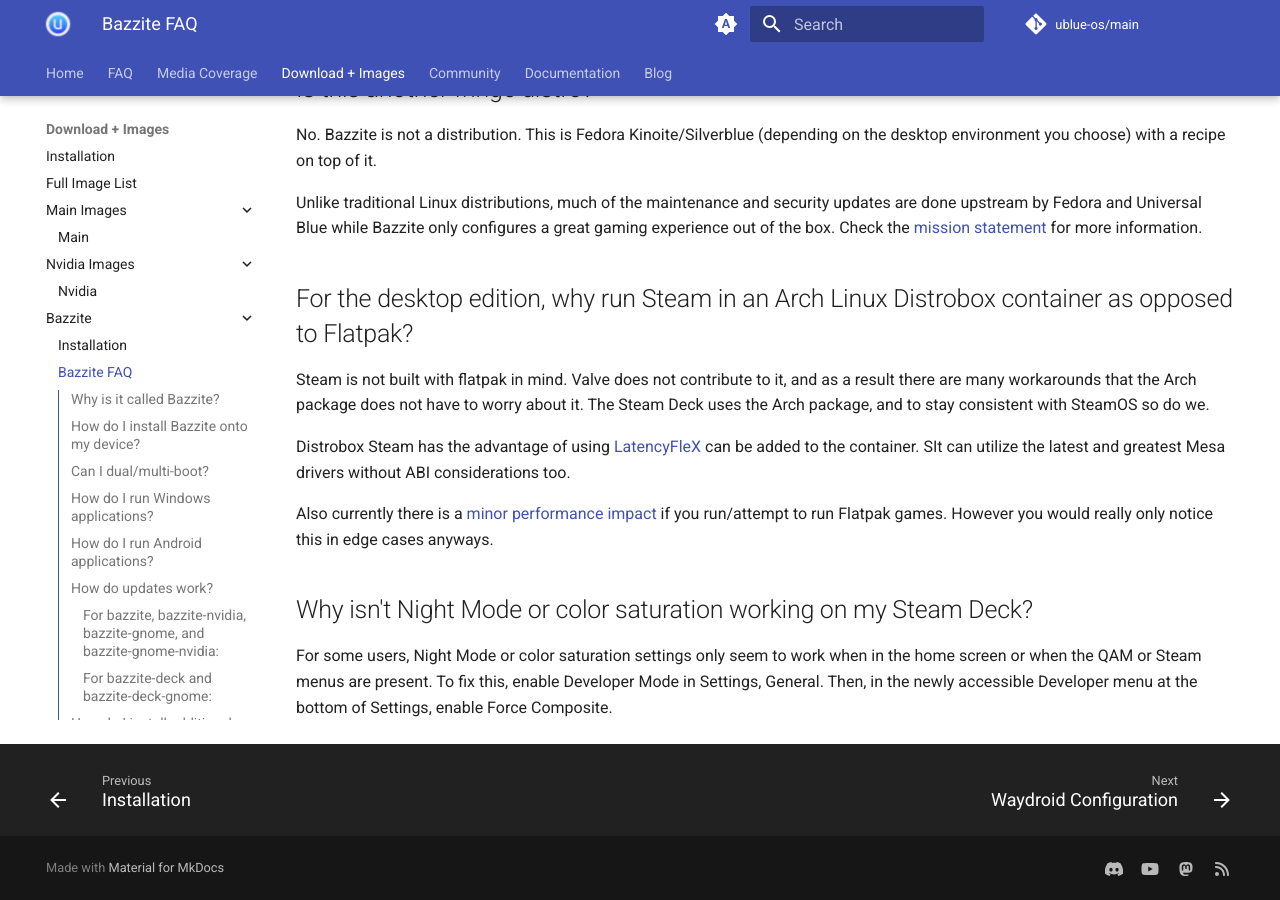
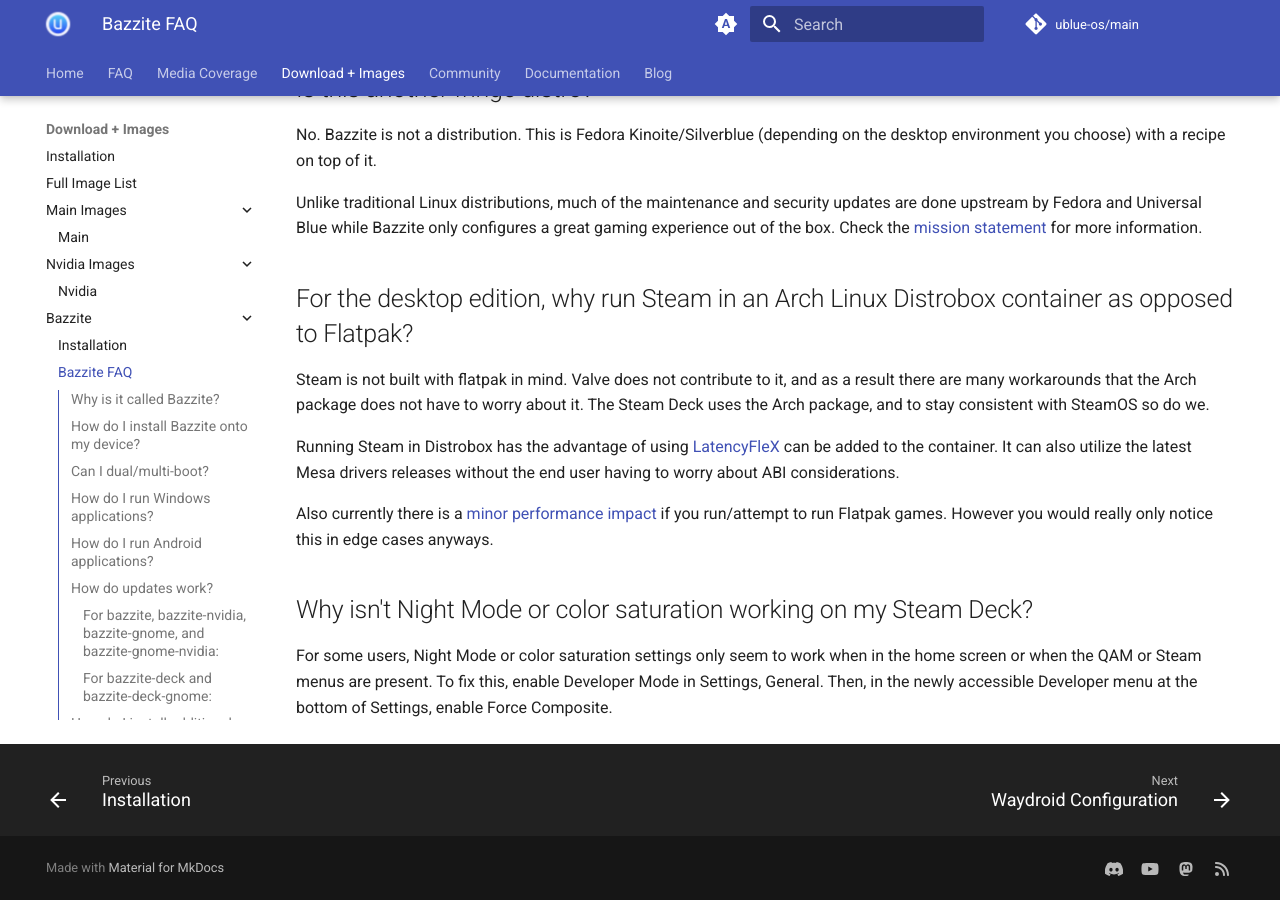
Before and after one commit to ublue-os/website, an MkDocs documentation site: the page built from docs/images/bazzite/FAQ.md, in a window 1280 px wide and 900 px high, scrolled down 2934 px. Built offline with MkDocs 1.6.1 and Material for MkDocs 9.7.7, drawn with Linux system fonts in a browser that asks for light colours; comment, search, counter and statistics services are not loaded.

Commit message:
Update docs/images/bazzite/FAQ.md
Co-authored-by: Jorge O. Castro <jorge.castro@gmail.com>

```diff
--- a/docs/images/bazzite/FAQ.md
+++ b/docs/images/bazzite/FAQ.md
@@ -97,7 +97,7 @@ Unlike traditional Linux distributions, much of the maintenance and security upd
 
 Steam is not built with flatpak in mind. Valve does not contribute to it, and as a result there are many workarounds that the Arch package does not have to worry about it. The Steam Deck uses the Arch package, and to stay consistent with SteamOS so do we.
 
-Distrobox Steam has the advantage of using [LatencyFleX](https://github.com/ishitatsuyuki/LatencyFleX) can be added to the container.  SIt can utilize the latest and greatest Mesa drivers without ABI considerations too.
+Running Steam in Distrobox has the advantage of using [LatencyFleX](https://github.com/ishitatsuyuki/LatencyFleX) can be added to the container.  It can also utilize the latest Mesa drivers releases without the end user having to worry about ABI considerations.
 
 Also currently there is a [minor performance impact](https://github.com/flatpak/flatpak/issues/4187) if you run/attempt to run Flatpak games. However you would really only notice this in edge cases anyways.
 ## Why isn't Night Mode or color saturation working on my Steam Deck?
```
